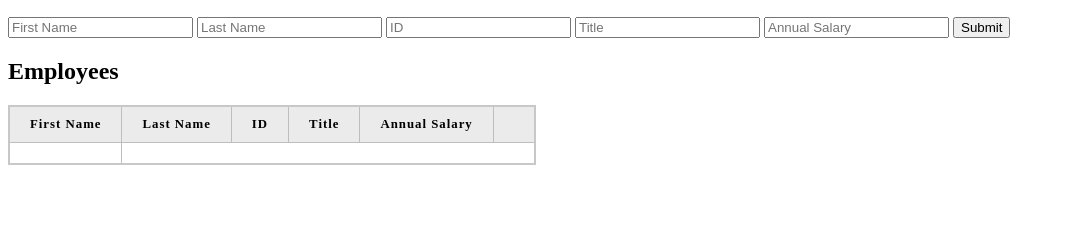
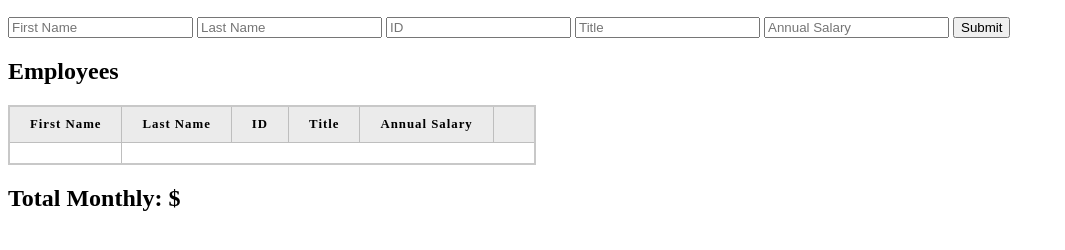
Before and after one commit to victoriamertens/jquery-salary-calculator, a plain HTML site: page index.html in a window 1280 px wide. Shown: the part 110-360 px from the top of the page, without its empty margins (0-1065 px from the left). Drawn offline with Linux system fonts and the light colour scheme.

Commit message:
Html Skeleton Finished

```diff
--- a/index.html
+++ b/index.html
@@ -38,5 +38,8 @@
         </tr>
       </table>
     </section>
+    <section id="total-budget">
+      <h2 id="right-align">Total Monthly: $</h2>
+    </section>
   </body>
 </html>
```
